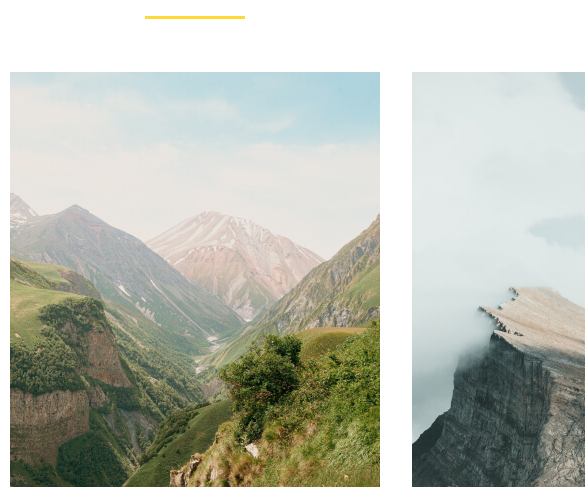
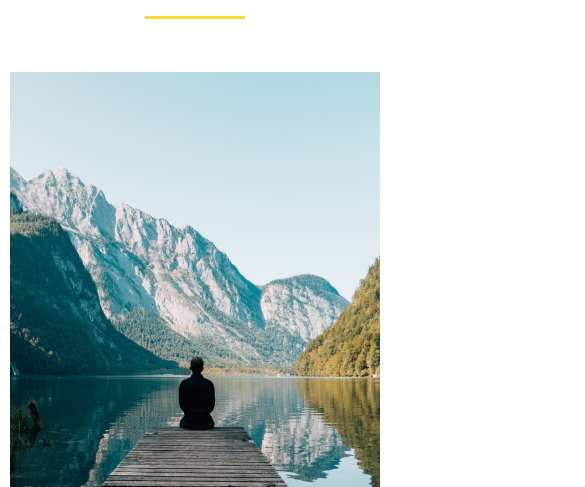
Before and after one commit to Joas-1999/Love-Nature-website-, a plain HTML site: page index.html in a window 390 px wide. Shown: the part 613-1100 px from the top of the page, 585 px wide, since content can reach past the window. Drawn offline with Linux system fonts and the light colour scheme; a web font is replaced by a local one.

Commit message:
commit to 'main'

```diff
--- a/scss/main.scss
+++ b/scss/main.scss
@@ -219,6 +219,14 @@
     column-gap: 2rem;
     justify-content: center;
 
+    @include breakpoint (laptop-M) {
+        grid-template-areas:
+        "service-title"
+        "web-design"
+        "graphic-design"
+        "content-creation";
+    }
+
     .services-title {
         font-size: 40px;
         color: $dark-olive-green;
@@ -243,6 +251,10 @@
     .web-design {
         grid-area: web-design;
 
+        .service-img {
+            width: 100%;
+        }
+
         .service-title {
             font-size: 20px;
             color: $dark-olive-green;
@@ -259,6 +271,10 @@
 
     .graphic-design {
         grid-area: graphic-design;
+
+        .service-img {
+            width: 100%;
+        }
 
         .service-title {
             font-size: 20px;
@@ -277,6 +293,10 @@
     .content-creation {
         grid-area: content-creation;
 
+        .service-img {
+            width: 100%;
+        }
+
         .service-title {
             font-size: 20px;
             color: $dark-olive-green;
--- a/scss/partials/breakpoints.scss
+++ b/scss/partials/breakpoints.scss
@@ -1,6 +1,7 @@
 // Breakpoint mixin
 @mixin breakpoint ($size) {
-    @if $size == laptop { @media screen and (max-width: 1024px) { @content; } }
+    @if $size == laptop-M { @media screen and (max-width: 1200px) { @content; }  }
+    @else if $size == laptop { @media screen and (max-width: 1024px) { @content; } }
     @else if $size == tablet { @media screen and (max-width: 768px) { @content; } }
     @else if $size == mobile { @media screen and (max-width: 425px) { @content; } }
 }
```
Also changed, not shown: css/main.css, 1 other file.
